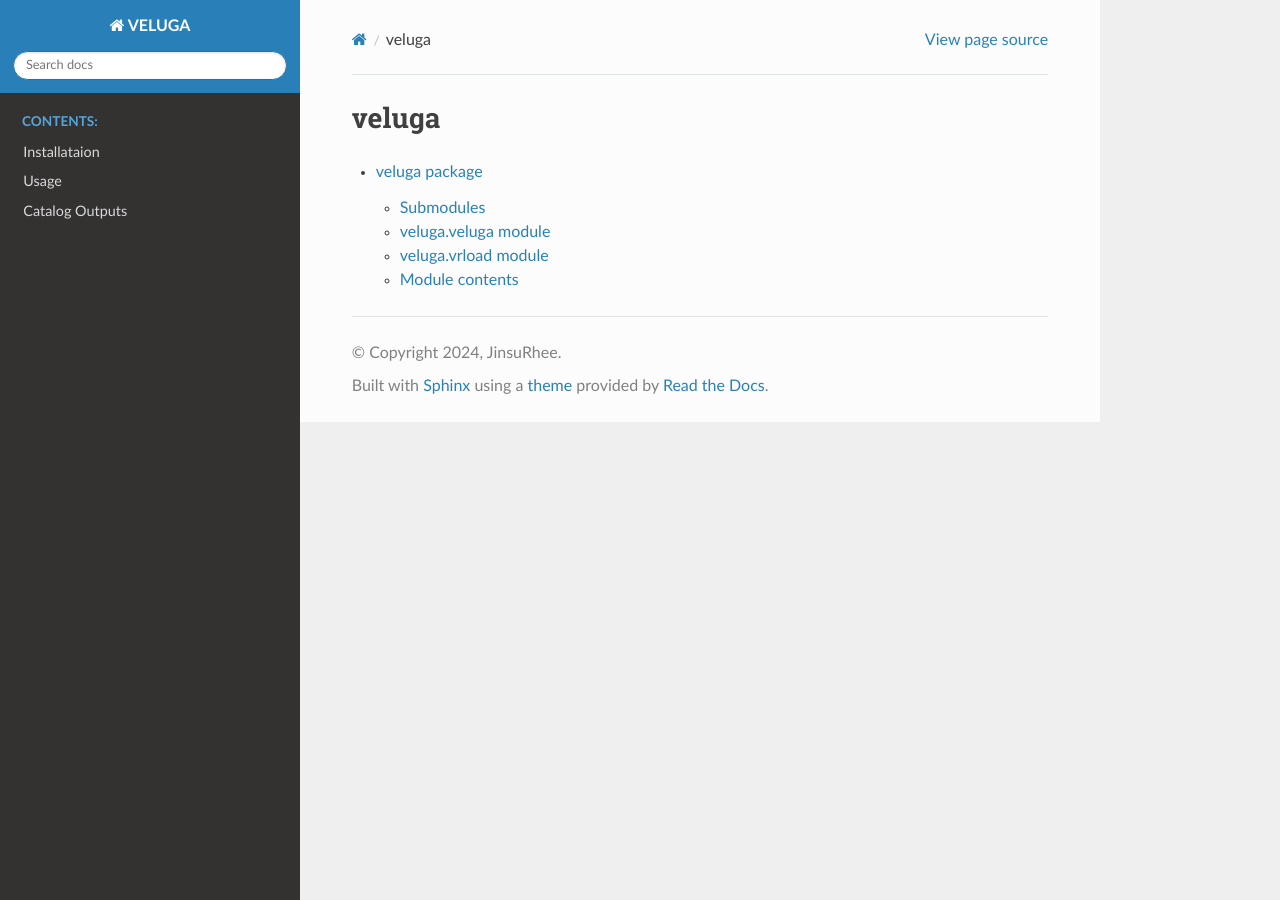
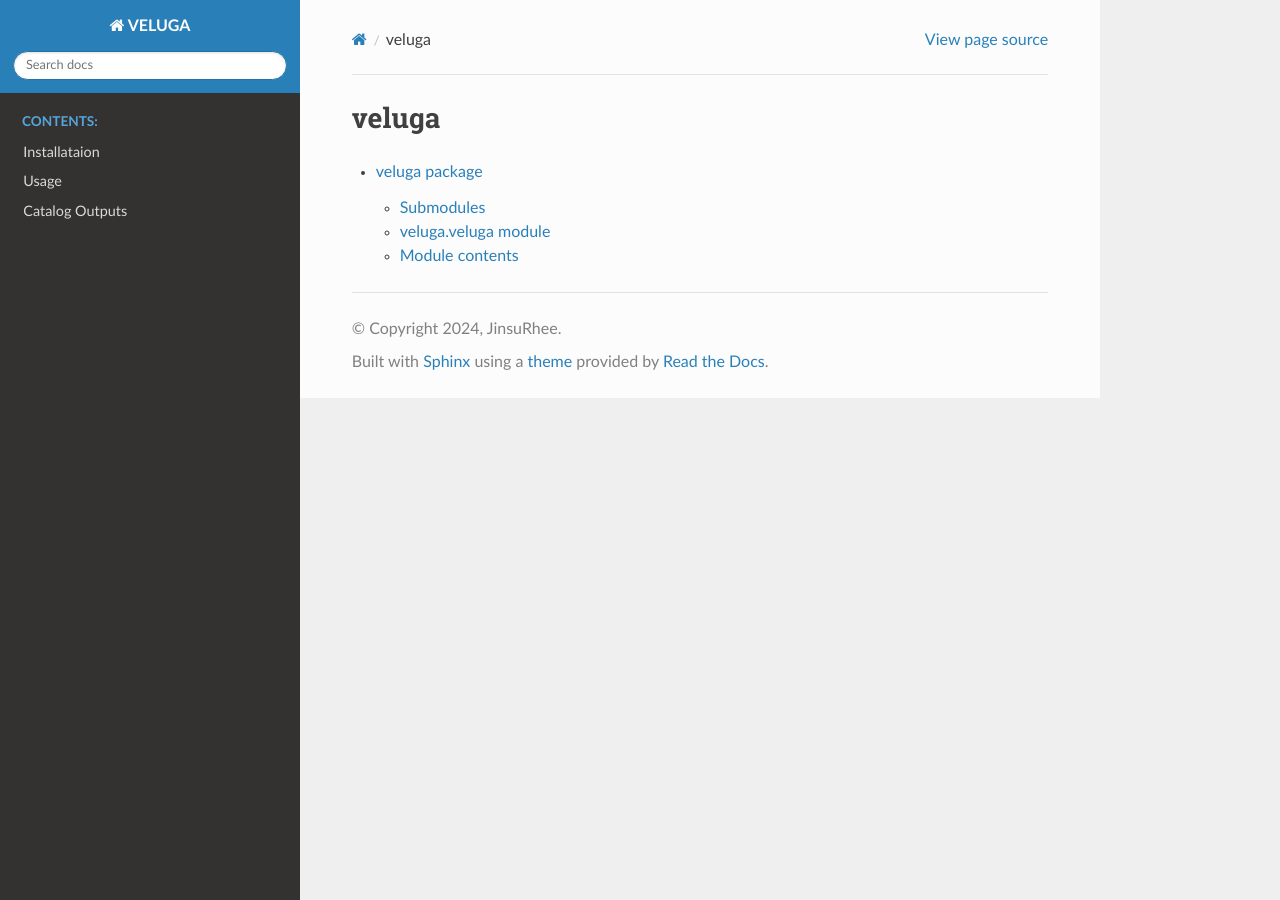
Before and after one commit to JinsuRhee/VELUGA, a Sphinx documentation site: the page built from docs/source/modules.rst, in a window 1280 px wide. Built offline with Sphinx 7.4.7 and the Read the Docs theme 2.0.0, drawn with Linux system fonts in a browser that asks for light colours.

```diff
--- a/docs/source/veluga.rst
+++ b/docs/source/veluga.rst
@@ -12,13 +12,6 @@ veluga.veluga module
    :undoc-members:
    :show-inheritance:
 
-veluga.vrload module
---------------------
-
-.. automodule:: veluga.vrload
-   :members:
-   :undoc-members:
-   :show-inheritance:
 
 Module contents
 ---------------
--- a/src/__init__.py
+++ /dev/null
@@ -1 +0,0 @@
-from . import veluga
```
